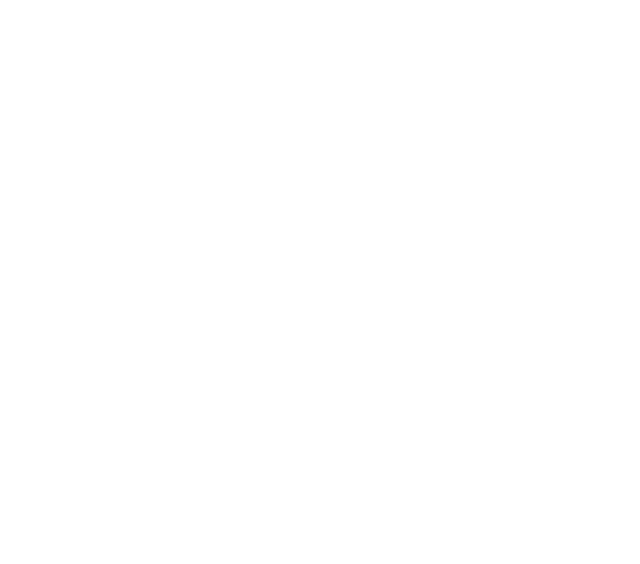
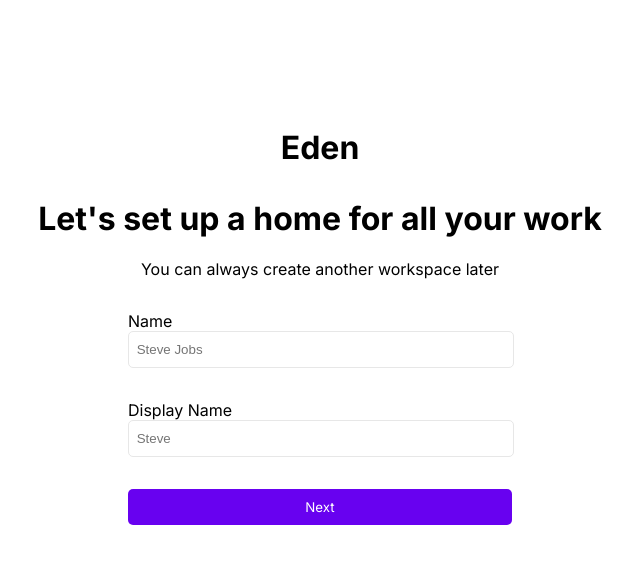
Before and after one commit to ParthParolekar/Cutshort-assignment, a React (Create React App) app: page /adduser/workspace in a window 1280 px wide. Shown: the top 564 px of the page, without its empty margins (320-960 px from the left). Built offline with nearby package versions, Linux system fonts and the light colour scheme.

Commit message:
feat: form component

```diff
--- a/package.json
+++ b/package.json
@@ -8,6 +8,7 @@
     "@testing-library/user-event": "^13.5.0",
     "react": "^18.2.0",
     "react-dom": "^18.2.0",
+    "react-router-dom": "^6.4.0",
     "react-scripts": "5.0.1",
     "web-vitals": "^2.1.4"
   },
--- a/public/index.html
+++ b/public/index.html
@@ -24,6 +24,13 @@
       work correctly both with client-side routing and a non-root public URL.
       Learn how to configure a non-root public URL by running `npm run build`.
     -->
+
+    <link rel="preconnect" href="https://fonts.googleapis.com" />
+    <link rel="preconnect" href="https://fonts.gstatic.com" crossorigin />
+    <link
+      href="https://fonts.googleapis.com/css2?family=Inter:wght@100;200;300;400;500;600;700;800;900&display=swap"
+      rel="stylesheet"
+    />
     <title>React App</title>
   </head>
   <body>
--- a/src/App.css
+++ b/src/App.css
@@ -1,38 +1,33 @@
+:root {
+  --primary-color: rgb(104, 1, 240);
+}
+
 .App {
   text-align: center;
+  margin: 10% auto 0;
 }
 
-.App-logo {
-  height: 40vmin;
-  pointer-events: none;
+.mg-2 {
+  margin-bottom: 2rem;
 }
 
-@media (prefers-reduced-motion: no-preference) {
-  .App-logo {
-    animation: App-logo-spin infinite 20s linear;
-  }
+button {
+  font-family: "Inter", sans-serif;
+  color: white;
+  background-color: var(--primary-color);
+  border: none;
+  padding: 10px 20px;
+  cursor: pointer;
+  border-radius: 5px;
+  transition: all 0.2s;
 }
 
-.App-header {
-  background-color: #282c34;
-  min-height: 100vh;
+button:hover {
+  background-color: rgb(93, 2, 211);
+  transition: all 0.2s;
+}
+
+.flex-column {
   display: flex;
   flex-direction: column;
-  align-items: center;
-  justify-content: center;
-  font-size: calc(10px + 2vmin);
-  color: white;
 }
-
-.App-link {
-  color: #61dafb;
-}
-
-@keyframes App-logo-spin {
-  from {
-    transform: rotate(0deg);
-  }
-  to {
-    transform: rotate(360deg);
-  }
-}
--- a/src/App.js
+++ b/src/App.js
@@ -1,7 +1,41 @@
+import { useEffect } from "react";
+import { Route, Routes, useNavigate } from "react-router-dom";
 import "./App.css";
+import { Form } from "./components";
 
 function App() {
-  return <div className="App"></div>;
+  const navigate = useNavigate();
+  return (
+    <div className="App">
+      <h1 className="mg-2">Eden</h1>
+      <Routes>
+        <Route
+          path="/"
+          element={
+            <button onClick={() => navigate("/adduser/name")}>Create</button>
+          }
+        />
+        <Route
+          path="/adduser/name"
+          element={
+            <Form
+              title="Welcome! First things first..."
+              subtitle="You can always change them later."
+            />
+          }
+        />
+        <Route
+          path="/adduser/workspace"
+          element={
+            <Form
+              title="Let's set up a home for all your work"
+              subtitle="You can always create another workspace later"
+            />
+          }
+        />
+      </Routes>
+    </div>
+  );
 }
 
 export default App;
--- /dev/null
+++ b/src/components/Form/Form.js
@@ -0,0 +1,23 @@
+import React from "react";
+import "./form.css";
+import { Input } from "../index";
+import { useNavigate } from "react-router-dom";
+
+const Form = ({ title, subtitle }) => {
+  const navigate = useNavigate();
+  return (
+    <div>
+      <div className="mg-2">
+        <h1>{title}</h1>
+        <p>{subtitle}</p>
+      </div>
+      <div className="flex-column form-container">
+        <Input label="Name" type="text" placeholder="Steve Jobs" />
+        <Input label="Display Name" type="text" placeholder="Steve" />
+        <button onClick={() => navigate("/adduser/workspace")}>Next</button>
+      </div>
+    </div>
+  );
+};
+
+export default Form;
--- /dev/null
+++ b/src/components/Form/form.css
@@ -0,0 +1,9 @@
+.form-container {
+  width: 30%;
+  margin: 0 auto;
+  justify-content: center;
+}
+
+.form-container button {
+  width: 100%;
+}
--- /dev/null
+++ b/src/components/Input/Input.js
@@ -0,0 +1,13 @@
+import React from "react";
+import "./input.css";
+
+const Input = ({ label, type, placeholder }) => {
+  return (
+    <label className="mg-2 flex-column">
+      {label}
+      <input type={type} placeholder={placeholder} />
+    </label>
+  );
+};
+
+export default Input;
--- /dev/null
+++ b/src/components/Input/input.css
@@ -0,0 +1,14 @@
+label {
+  align-items: flex-start;
+}
+
+label input {
+  width: 96%;
+  border: 1px solid rgb(231, 231, 231);
+  border-radius: 5px;
+  padding: 10px 2%;
+}
+
+label input:focus {
+  outline: none;
+}
--- /dev/null
+++ b/src/components/index.js
@@ -0,0 +1,4 @@
+import Form from "./Form/Form";
+import Input from "./Input/Input";
+
+export { Form, Input };
--- a/src/index.css
+++ b/src/index.css
@@ -1,13 +1,4 @@
 body {
   margin: 0;
-  font-family: -apple-system, BlinkMacSystemFont, 'Segoe UI', 'Roboto', 'Oxygen',
-    'Ubuntu', 'Cantarell', 'Fira Sans', 'Droid Sans', 'Helvetica Neue',
-    sans-serif;
-  -webkit-font-smoothing: antialiased;
-  -moz-osx-font-smoothing: grayscale;
+  font-family: "Inter", sans-serif;
 }
-
-code {
-  font-family: source-code-pro, Menlo, Monaco, Consolas, 'Courier New',
-    monospace;
-}
--- a/src/index.js
+++ b/src/index.js
@@ -2,10 +2,13 @@
 import ReactDOM from "react-dom/client";
 import "./index.css";
 import App from "./App";
+import { BrowserRouter } from "react-router-dom";
 
 const root = ReactDOM.createRoot(document.getElementById("root"));
 root.render(
   <React.StrictMode>
-    <App />
+    <BrowserRouter>
+      <App />
+    </BrowserRouter>
   </React.StrictMode>
 );
```
Also changed, not shown: 1 other file (tests, documents, lock files or other folders).
